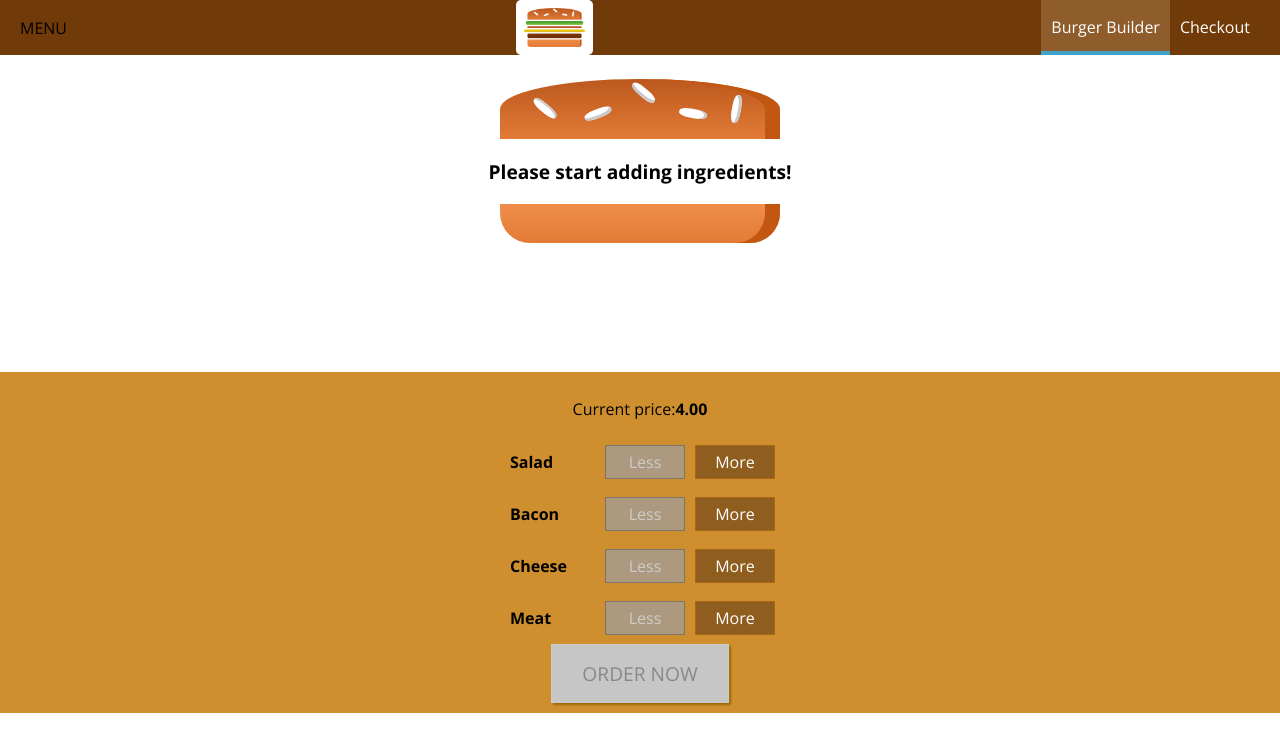
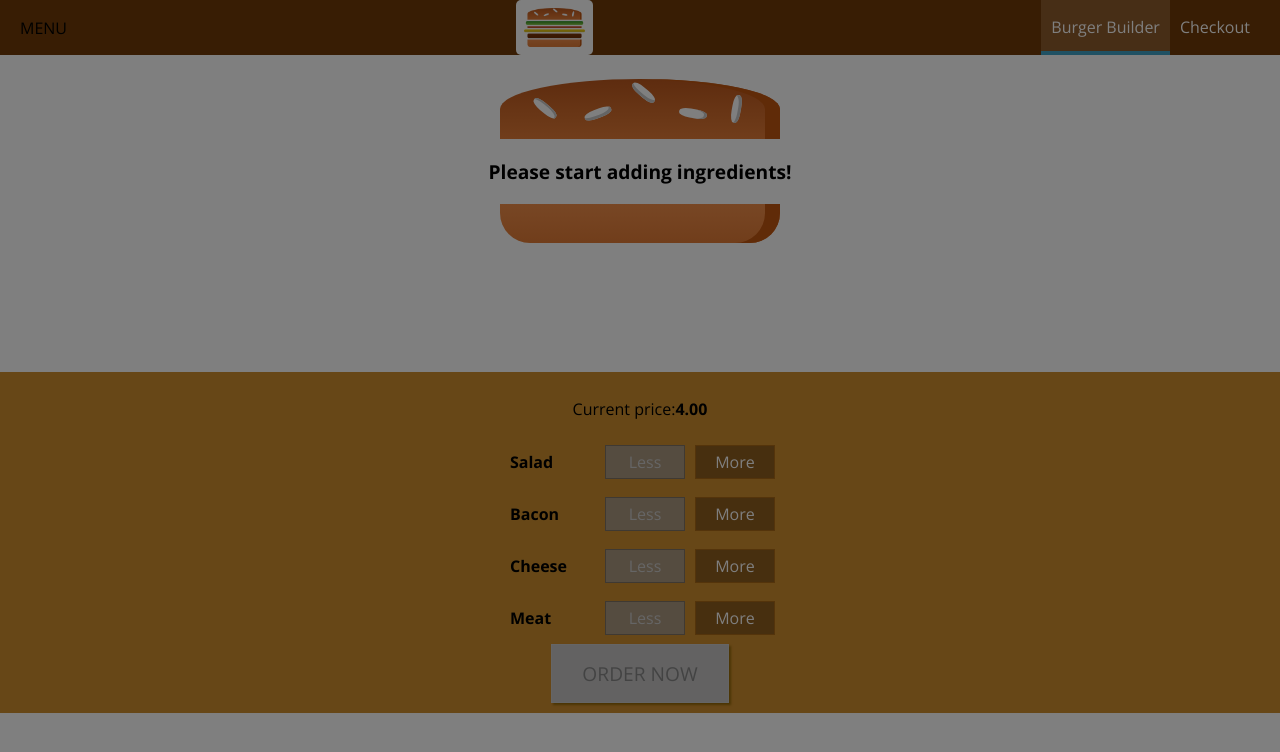
Before and after one commit to mikensubuga/burger-app, a React app: page / in a window 1280 px wide. Shown: the top 752 px of the page. Built offline with nearby package versions, Linux system fonts and the light colour scheme.

Commit message:
reuse sidedrawer

```diff
--- a/src/components/Layout/Layout.jsx
+++ b/src/components/Layout/Layout.jsx
@@ -1,15 +1,30 @@
-import React from "react";
+import React, { Component } from "react";
 import * as classes from "./Layout.module.css";
 import Toolbar from "../Navigation/Toolbar/Toolbar";
 import SideDrawer from "../Navigation/SideDrawer/SideDrawer";
 
-const layout = props => (
-  <div>
-    {/* <div>Toolbar, SideDrawer, BackDrop</div> */}
-    <Toolbar />
-    <SideDrawer />
-    <main className={classes.Content}>{props.children}</main>
-  </div>
-);
+class Layout extends Component {
+  state = {
+    showSideDrawer: true
+  };
 
-export default layout;
+  sideDrawerClosedHandler = () => {
+    this.setState({ showSideDrawer: false });
+  };
+
+  render() {
+    return (
+      <div>
+        {/* <div>Toolbar, SideDrawer, BackDrop</div> */}
+        <Toolbar />
+        <SideDrawer
+          open={this.state.showSideDrawer}
+          closed={this.sideDrawerClosedHandler}
+        />
+        <main className={classes.Content}>{this.props.children}</main>
+      </div>
+    );
+  }
+}
+
+export default Layout;
--- a/src/components/Navigation/SideDrawer/SideDrawer.jsx
+++ b/src/components/Navigation/SideDrawer/SideDrawer.jsx
@@ -3,10 +3,16 @@
 import Logo from "../../Logo/Logo";
 import NavigationItems from "../NavigationItems/NavigationItems";
 import classes from "./SideDrawer.module.css";
-
+import Backdrop from "../../UI/Backdrop/Backdrop";
 const sideDrawer = props => {
+  let attachedClasses = [classes.SideDrawer, classes.Close];
+  if (props.open) {
+    attachedClasses = [classes.SideDrawer, classes.Open];
+  }
   return (
-    <div className={classes.SideDrawer}>
+    <div>
+      <Backdrop show={props.open} clicked={props.closed} />
+      <div className={attachedClasses.join(" ")}>
         <div className={classes.Logo}>
           <Logo />
         </div>
@@ -15,6 +21,7 @@
           <NavigationItems />
         </nav>
       </div>
+    </div>
   );
 };
 
```
Lines whose indentation alone changed are shown as unchanged.
